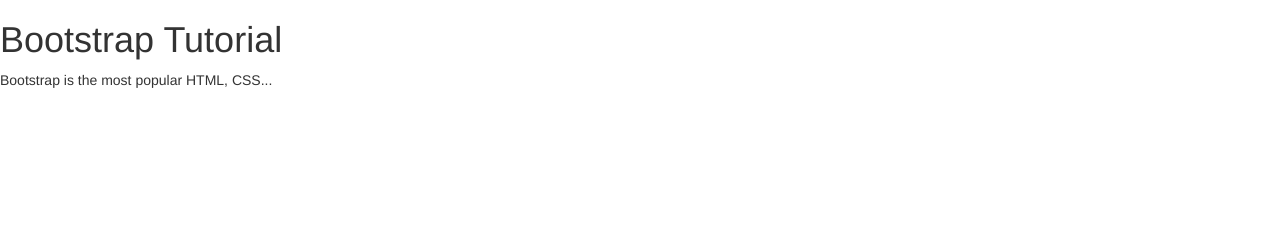
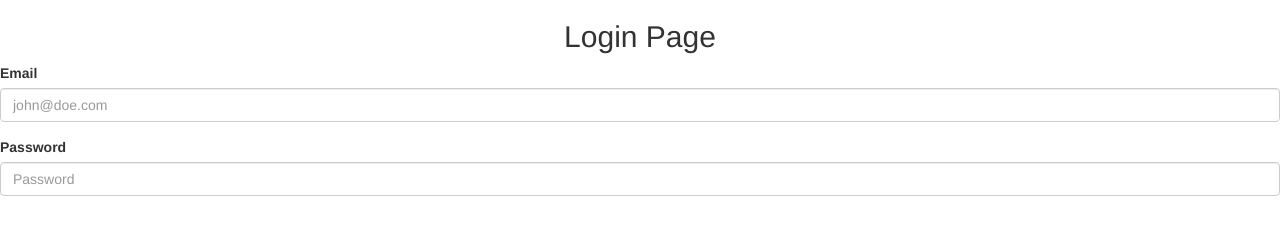
Before and after one commit to saayv1/BlockBnB, a plain HTML site: page webpages/login.html in a window 1280 px wide. Drawn offline with nearby package versions, Linux system fonts and the light colour scheme.

Commit message:
Login page update

```diff
--- a/webpages/login.html
+++ b/webpages/login.html
@@ -3,9 +3,17 @@
 <script src="//netdna.bootstrapcdn.com/bootstrap/3.1.0/js/bootstrap.min.js"></script>
 <script src="//code.jquery.com/jquery-1.11.1.min.js"></script>
 <!------ Include the above in your HEAD tag ---------->
-<div class="form-bg">
-  <h1>Bootstrap Tutorial</h1>
-  <p>Bootstrap is the most popular HTML, CSS...</p>
+<div class="form_bg">
+<h2 class="text-center">Login Page</h2>
+                <div class="form-group">
+                  <label class="control-label">Email</label>
+                    <input type="email" class="form-control" id="userid" placeholder="john@doe.com">
+                </div>
+                                  <label class="control-label">Password</label>
+
+                <div class="form-group">
+                    <input type="password" class="form-control" id="pwd" placeholder="Password">
+                </div>
 </div>
 
 </html>
```
